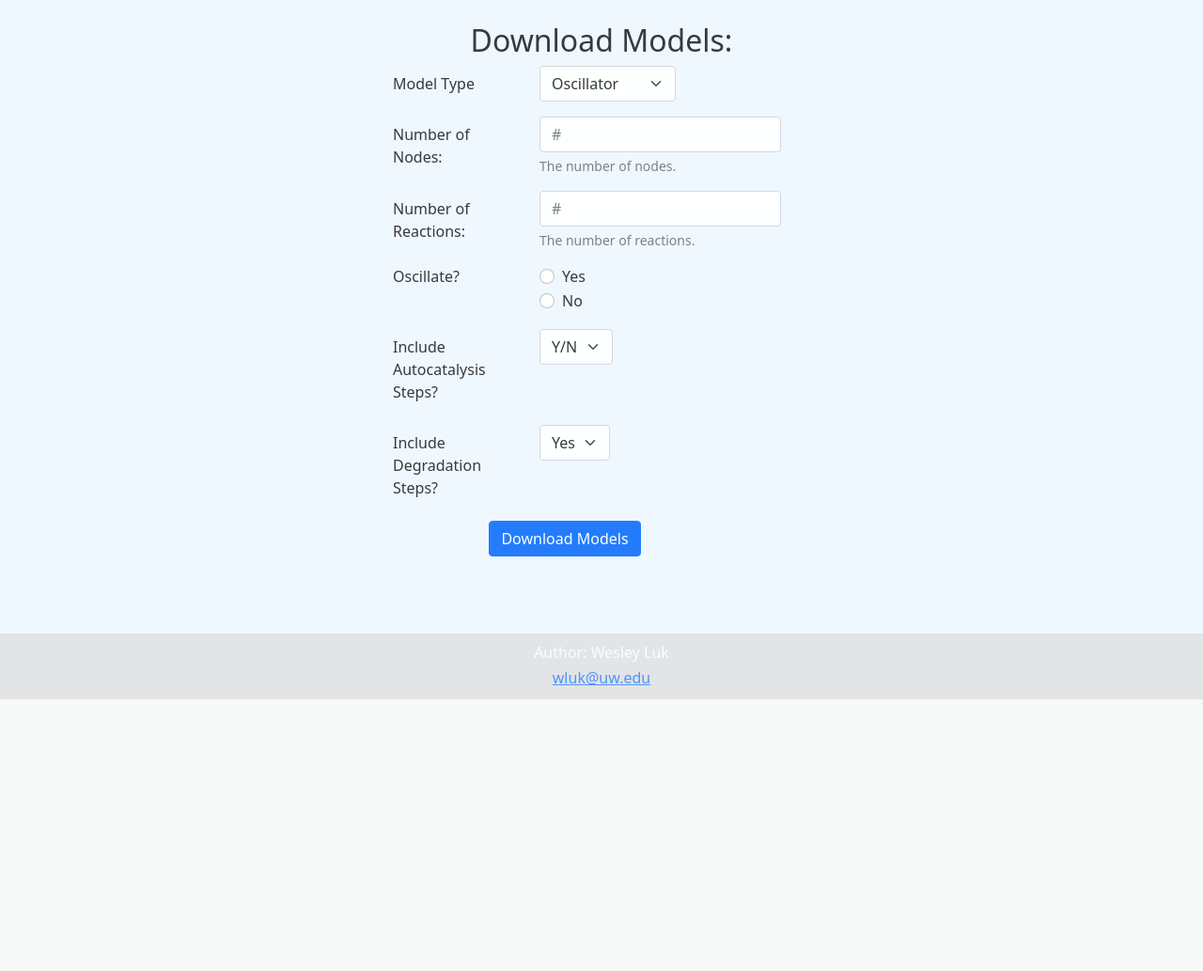
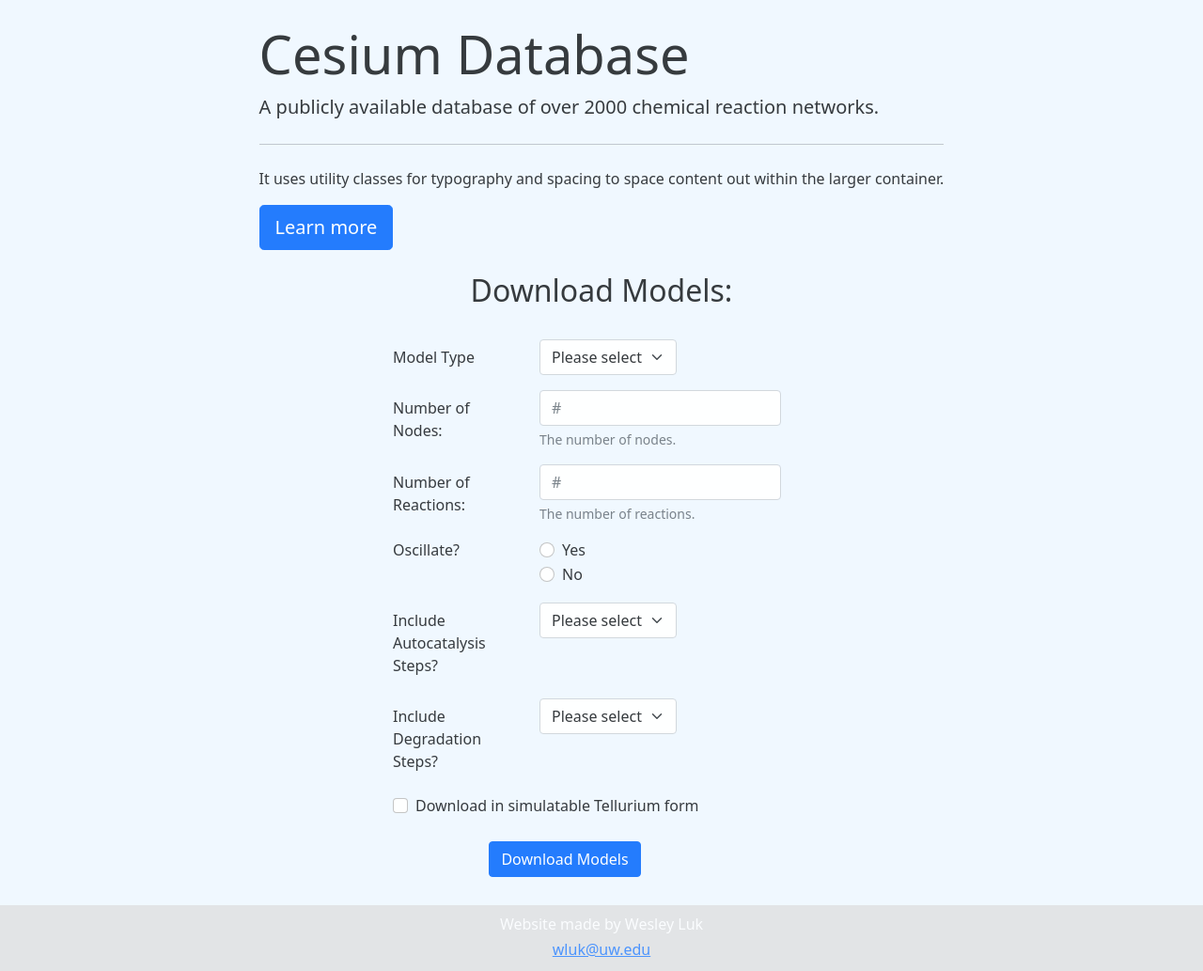
Before and after one commit to wesleyyl/cesium, a Flask app: page / in a window 1280 px wide. Shown: the part 56-1089 px from the top of the page at 94% size. Before the commit the page ends 800 px from the top, so only its background shows below. Run offline with Flask 2, Linux system fonts and the light colour scheme.

Commit message:
jumbotron and visual tweaks

```diff
--- a/main.py
+++ b/main.py
@@ -42,13 +42,21 @@ def download():
       return render_template('error.html', error_msg=error) #ADD A PAGE THAT REDIRECTS BACK TO THE HOME PAGE (html page)
 
   elif request.method == 'POST':
+
+    #Retrieve Form Data
     form_data = request.form #this is a dictionary w/ keys & values
 
+    model_type = form_data.get("mtype")
     num_nodes = int(form_data.get("num_nodes"))
     num_reactions = int(form_data.get("num_reactions"))
     oscillator = form_data.get("oscillator")
     autocatalysis = form_data.get("autocat")
     degradation = form_data.get("degrade")
+    if form_data.get("isSimulatable"):
+      telsimulatable = True
+    else:
+      telsimulatable = False
+
 
     #CONVERTS HTML FORM VALUES TO BOOLEAN
     if oscillator == "osc_yes":
@@ -80,6 +88,7 @@ def download():
       degradation_status = False
 
     queryParam = {
+      'type' : model_type,
       'nodes' : num_nodes,
       'reac' : num_reactions,
       'osc' : oscillator_status,
@@ -113,9 +122,10 @@ def download():
 @app.route("/download/<query>")
 def download_file(query):
   # filepath = os.path.join(app.config["DOWNLOAD_FOLDER"], app.config["ZIPF_NAME"])
+  # filename = "{}.zip".format(app.config["ZIPF_NAME"])
 
   query = json.loads(query)
-  # queryList = []
+
 
   cesiumZip = cesiumQuery(query)
 
@@ -125,7 +135,9 @@ def download_file(query):
 
   # filename = ".".join(queryList)
 
-  return send_file(cesiumZip, attachment_filename="{}.zip".format(filename), as_attachment=True)
+
+
+  return send_file(cesiumZip, attachment_filename="{}.zip".format(app.config["ZIPF_NAME"]), as_attachment=True)
 
 
 
@@ -183,8 +195,8 @@ def cesiumQuery(query):
 
   # filepath = os.path.join(app.config["DOWNLOAD_FOLDER"], app.config["ZIPF_NAME"])
 
-  query = { "num_nodes" : query["nodes"], "num_reactions" : query["reac"], "oscillator" : query["osc"] }
-  # query = { "num_nodes" : query["nodes"], "num_reactions" : query["reac"], "oscillator" : query["osc"], "Autcatalysis Present": query["autocat"] }
+  # query = { "num_nodes" : query["nodes"], "num_reactions" : query["reac"], "oscillator" : query["osc"] }
+  query = { "num_nodes" : query["nodes"], "num_reactions" : query["reac"], "oscillator" : query["osc"], "Autcatalysis Present": query["autocat"] }
   model_IDS = mm.get_ids(query)
 
   if model_IDS:
--- a/oscillatorDB/mongoMethods.py
+++ b/oscillatorDB/mongoMethods.py
@@ -29,7 +29,7 @@ def startup():
     global collection
     global cur
     astr = "mongodb+srv://data:VuRWQ@networks.wqx1t.mongodb.net"
-    #client = MongoClient(astr)
+    # client = MongoClient(astr)
     #MY CHANGES!!!!
     client = MongoClient(astr, tlsCAFile=ca) ###fixes the pymongo.errors.ServerSelectionTimeoutError
     database_names = client.list_database_names()
@@ -69,15 +69,16 @@ def get_connection():
 
 def get_collection_size(onlyOscillators=True):
     if onlyOscillators:
-        results = collection.find({'oscillator': True})
+        results = collection.find({'oscillator': True, 'num_nodes': 3})
         return results.count()
     else:
         return collection.count()
 
 
-def get_random_oscillator(n=1):
-    count = get_collection_size()
-    return collection.find()[randrange(count)]
+def get_random_oscillator():
+    result = query_database({'oscillator': True, 'num_nodes': 3})
+    count = collection.count_documents({'oscillator': True, 'num_nodes': 3})
+    return result[randrange(count)]
 
 def load_lines(path):
     '''
@@ -137,15 +138,18 @@ def get_nNodes(ant):
     return nNodes
 
 
-def query_database(query):
+def query_database(query, returnLength=False):
     '''
     Retrieve all entries that match the query
     :param query: A dictionary of the desired model traits
     :return: A cursor object containing the dictionaries for all matching models
     '''
-    cur = collection.find(query)
-    print(f'Found {cur.count()} matching entries.')
-    return collection.find(query)
+    length = collection.count_documents(query)
+    print(f'Found {length} matching entries.')
+    if returnLength:
+        return collection.find(query), length
+    else:
+        return collection.find(query)
 
 
 def get_ids(query):
@@ -356,6 +360,17 @@ def deleteBadModels(query, writeOut=False, destinationPath=None):
                 f.close()
     print(f'Deleted {count} of {processed} models :(')
 
+def print_attributes():
+    # Print the attributes stored for each model
+    sample_model = collection.find_one({"num_nodes": 3})
+    for key in sample_model.keys():
+        print(key)
+
+def print_random_oscillator():
+    result = query_database({"num_nodes":3, "oscillator": True})
+    i = randrange(0, result.count())
+    print(result[i]["model"])
+
 
 
 get_connection()
--- a/requirements.txt
+++ b/requirements.txt
@@ -1,5 +1,9 @@
 Flask==2.0.1
+
 tellurium==2.2.0
+
 pymongo==3.12.0
+
 dnspython==2.1.0
+
 gunicorn==20.1.0
--- a/templates/base.html
+++ b/templates/base.html
@@ -27,7 +27,7 @@
 
 		<!-- Footer -->
 		<div id="footer">
-			<p>Author: Wesley Luk</p>
+			<p>Website made by Wesley Luk</p>
 			<p><a href="mailto:wluk@uw.edu">wluk@uw.edu</a></p>
 		</div>
 
--- a/templates/index.html
+++ b/templates/index.html
@@ -5,9 +5,6 @@
 
 {% block content %}
 
-<br>
-
-<h2 align="center">Download Models:</h2>
 
 <!-- Notes:
 
@@ -17,12 +14,31 @@ name is what you refer to in Python Flask. It is what is used as the key in Flas
 -->
 
 
+<br>
+<div class="jumbotron jumbotron-fluid">
+	<div class="container">
+  		<h1 class="display-4">Cesium Database</h1>
+  		<p class="lead">A publicly available database of over 2000 chemical reaction networks.</p>
+  		<hr class="my-4">
+		<p>It uses utility classes for typography and spacing to space content out within the larger container.</p>
+  		<a class="btn btn-primary btn-lg" href="{{ url_for('about') }}" role="button">Learn more</a>
+	</div>
+</div>
+
+
+<br>
+<h2 align="center">Download Models:</h2>
+<br>
+
+
+<div class="container d-flex justify-content-center">
+
 	<form action="/download" method="POST">
 		<div class="row mb-3">
 			<label for="type" class="col-sm-4 col-form-label">Model Type</label>
 			<div class="col-auto">
-			<select class="form-select" id="type" name="type" aria-label="Default select example" autocomplete="off" placeholder="">
-				<!-- <option selected>Y/N</option> -->
+				<select class="form-select" id="mtype" name="mtype" aria-label="Default select example" autocomplete="off" placeholder="Please select">
+					<option selected>Please select</option>
 					<option value="oscillator">Oscillator</option>
 					<option value="linear">Linear Chain</option>
 					<option value="c">type C</option>
@@ -86,8 +102,8 @@ name is what you refer to in Python Flask. It is what is used as the key in Flas
 		<div class="row mb-3">
 			<label for="autocatalysis" class="col-sm-4 col-form-label">Include Autocatalysis Steps?</label>
 			<div class="col-auto">
-			<select class="form-select" id="autocat" name="autocat" aria-label="Default select example" autocomplete="off" placeholder="Y/N">
-				<option selected>Y/N</option>
+				<select class="form-select" id="autocat" name="autocat" aria-label="Default select example" autocomplete="off" placeholder="Please select">
+					<option selected>Please select</option>
 					<option value="autocat_yes">Yes</option>
 					<option value="autocat_no">No</option>
 				</select>
@@ -97,21 +113,30 @@ name is what you refer to in Python Flask. It is what is used as the key in Flas
 		<div class="row mb-3">
 			<label for="degradation" class="col-sm-4 col-form-label">Include Degradation Steps?</label>
 			<div class="col-auto">
-			<select class="form-select" id="degrade" name="degrade" aria-label="Default select example" autocomplete="off" placeholder="Y/N">
-				<!-- <option selected>Y/N</option> -->
+				<select class="form-select" id="degrade" name="degrade" aria-label="Default select example" autocomplete="off" placeholder="Please select">
+					<option selected>Please select</option>
 					<option value="degrade_yes">Yes</option>
 					<option value="degrade_no">No</option>
 				</select>
 			</div>
 		</div>
 
+		<div class="form-check">
+	  		<input class="form-check-input" type="checkbox" value="" id="isSimulatable">
+	 		<label class="form-check-label" for="flexCheckDefault">
+	    		Download in simulatable Tellurium form
+	  		</label>
+		</div>
+
+
+		<br>
 		<div class="row">
 			<div class="col-sm-10 text-center">
 				<button type="submit" class="btn btn-primary">Download Models</button>
 			</div>
 		</div>
 	</form>
-
+</div>
 
 
 {% endblock %}
```
Also changed, not shown: oscillatorDB/README.md, 1 other file. Lines whose indentation alone changed are shown as unchanged.
